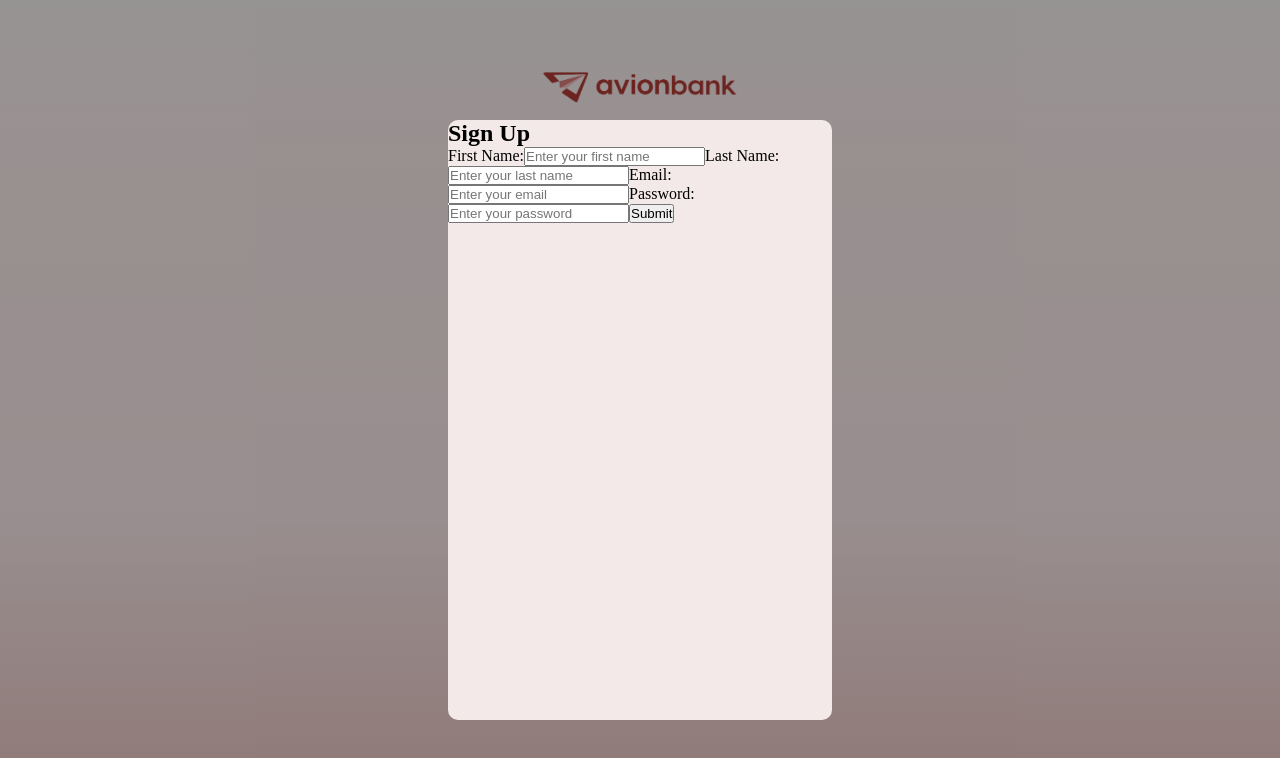
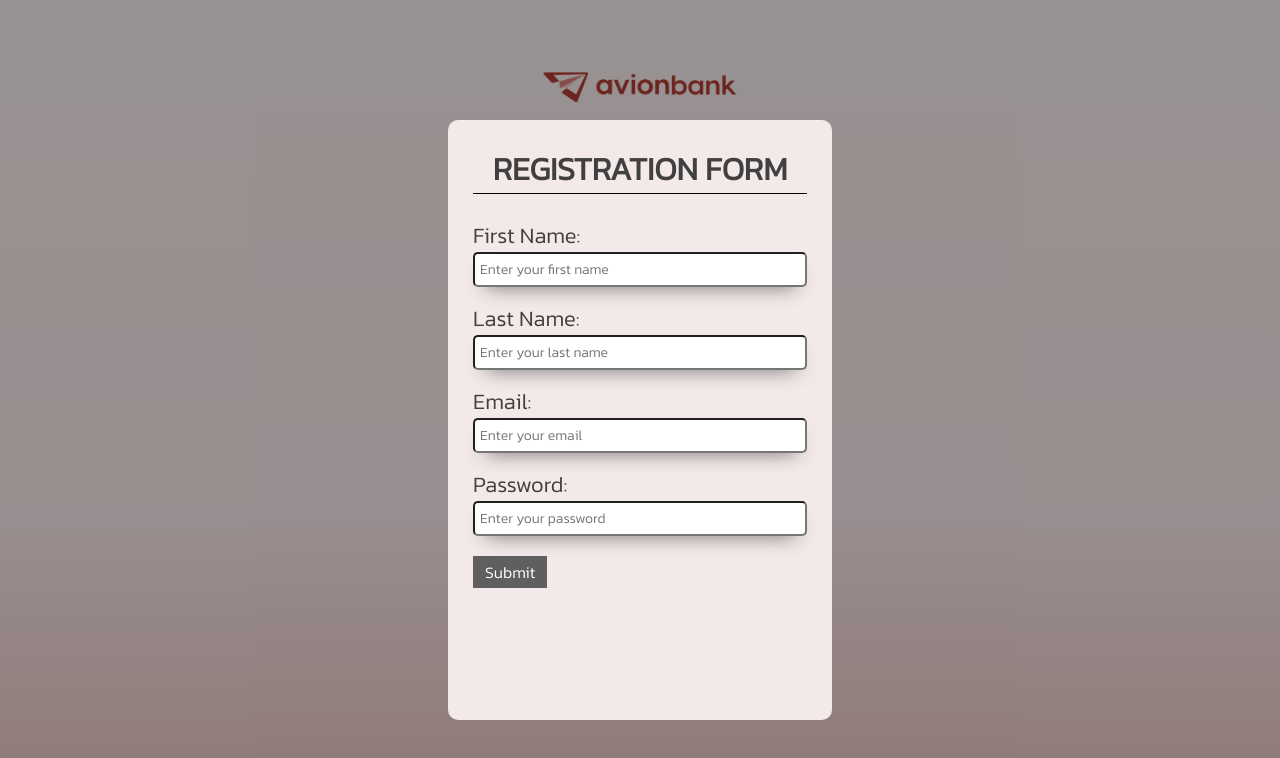
Before and after one commit to aaroncferrer/banking-app, a React (Create React App) app: page / in a window 1280 px wide. Both pictures are taken after a click on the element "Sign up!". Shown: the top 758 px of the page. Built offline with nearby package versions, Linux system fonts and the light colour scheme.

Commit message:
Rendering all users in send money

```diff
--- a/src/components/SendMoney.js
+++ b/src/components/SendMoney.js
@@ -6,22 +6,60 @@ import Modal from 'react-modal';
 
 function SendMoney(){
 
+    const users = JSON.parse(localStorage.getItem('users'));
+    const userNames = users.map(user => user.firstName);
+
     const [modalIsOpen, setModalIsOpen] = useState(false);
+
+    const openModal = () => {
+        setModalIsOpen(true);
+        console.log(userNames);
+    };
+    const closeModal = () => setModalIsOpen(false);
 
     return (
         <>
-        <div className="action-buttons send-money" onClick={() => setModalIsOpen(true)}>
+        <div className="action-buttons send-money" onClick={openModal}>
             <span className="action-symbol">▶</span>
             <FontAwesomeIcon className='action-logo' icon={faDollarSign} />
             <span className='action-name'>Send Money</span>
         </div>
 
-        <Modal isOpen={modalIsOpen} onRequestClose={() => setModalIsOpen(false)}>
-            <div className="modal-content">
-                <input type="text" placeholder="Enter deposit amount" />
-                <button onClick={() => setModalIsOpen(false)}>Close</button>
+        <Modal
+        isOpen={modalIsOpen}
+        onRequestClose={closeModal}
+        style={{
+                overlay: {
+                position: 'fixed',
+                top: 0,
+                left: 0,
+                right: 0,
+                bottom: 0,
+                backgroundColor: 'rgba(0, 0, 0, 0.4)'
+                },
+                content: {
+                position: 'absolute',
+                top: '15%',
+                left: '35%',
+                right: '35%',
+                bottom: '10%',
+                border: 'none',
+                background: '#f3e9e9',
+                overflow: 'auto',
+                WebkitOverflowScrolling: 'touch',
+                borderRadius: '10px',
+                outline: 'none',
+                padding: '0px'
+                }
+            }}
+        >
+            <div>
+                {userNames.map((firstName, index) => (
+                    <p key={index}>{firstName} {index}</p>
+                ))}
             </div>
         </Modal>
+
         </>
     )
 }
--- a/src/components/modal.css
+++ b/src/components/modal.css
@@ -28,13 +28,11 @@
     font-family: 'Kanit', sans-serif;
     padding: 4px 12px;
     border: none;
-    background-color: #413f3f;
+    background-color: #605e5e;
     color: white;
     transition: all 0.3s ease-in-out;
 }
 
 .modal-btns:hover {
-    background-color: transparent;
-    border: 1px solid #413f3f;
-    color: #413f3f;
+    background-color: #413f3f;
 }
--- a/src/pages/Dashboard.js
+++ b/src/pages/Dashboard.js
@@ -14,7 +14,7 @@ function Dashboard(props) {
 
   function handleLogout() {
     const users = JSON.parse(localStorage.getItem('users'))
-    console.log(users)
+    // console.log(users)
     const user = users.find(user => user.email === currentUser.email);
     user.adminBalance = currentUser.adminBalance;
     localStorage.setItem('users', JSON.stringify(users));
--- a/src/pages/LoginRegister.css
+++ b/src/pages/LoginRegister.css
@@ -61,3 +61,61 @@
     color: #ba433c;
     text-decoration: underline;
 }
+
+/* MODAL */
+.reg-container {
+    color: #413f3f;
+    font-family: 'Kanit', sans-serif;
+    display: flex;
+    flex-direction: column;
+    justify-content: center;
+    padding: 25px;
+}
+
+.reg-header {
+    text-align: center;
+    margin-bottom: 25px;
+    font-size: 32px;
+}
+
+.reg-header:after {
+    content: " ";
+    display: block;
+    border-bottom: 1px solid black;
+}
+
+.reg-label {
+    font-size: 22px;
+    align-self: flex-start;
+    display: block;
+}
+
+.reg-input {
+    font-size: 14px;
+    width: 100%;
+    font-family: 'Kanit', sans-serif;
+    align-self: flex-start;
+    display: block;
+    margin-bottom: 15px;
+    border-radius: 5px;
+    padding: 5px;
+    box-shadow: 1px 10px 20px -12px #413f3f;;
+    -webkit-box-shadow: 1px 10px 20px -12px #413f3f;;
+    -moz-box-shadow: 1px 10px 20px -12px #413f3f;;
+}
+
+.reg-btn {
+    font-size: 16px;
+    cursor: pointer;
+    font-family: 'Kanit', sans-serif;
+    padding: 4px 12px;
+    border: none;
+    background-color: #605e5e;
+    color: white;
+    transition: all 0.3s ease-in-out;
+    margin-top: 5px;
+}
+
+.reg-btn:hover {
+    background-color: #413f3f;
+}
--- a/src/pages/LoginRegister.js
+++ b/src/pages/LoginRegister.js
@@ -1,4 +1,4 @@
-import './LoginRegister.css';
+import './loginRegister.css';
 import { useState } from 'react';
 import Modal from 'react-modal';
 import { Navigate } from 'react-router-dom';
@@ -119,27 +119,29 @@ function LoginRegister(props){
                 }
             }}
         >
-            <h2>Sign Up</h2>
-            <form onSubmit={handleSubmit}>
-                <label>
+            <div className="reg-container">
+                <h2 className='reg-header'>REGISTRATION FORM</h2>
+                <form className='reg-form' onSubmit={handleSubmit}>
+                    <label className='reg-label'>
                         First Name:
-                    <input type="text" name='firstName' required placeholder='Enter your first name'/>
+                        <input type="text" name='firstName' className='reg-input' required placeholder='Enter your first name'/>
                     </label>
-                <label>
+                    <label className='reg-label'>
                         Last Name:
-                    <input type="text" name='lastName' required placeholder='Enter your last name'/>
+                        <input type="text" name='lastName' className='reg-input' required placeholder='Enter your last name'/>
                     </label>
-                <label>
+                    <label className='reg-label'>
                         Email:
-                    <input type="email" name='email' required placeholder='Enter your email'/>
+                        <input type="email" name='email' className='reg-input' required placeholder='Enter your email'/>
                     </label>
-                <label>
+                    <label className='reg-label'>
                         Password:
-                    <input type="password" name='password' required placeholder='Enter your password'/>
+                        <input type="password" name='password' className='reg-input' required placeholder='Enter your password'/>
                     </label>
 
-                <button>Submit</button>
+                    <button className='reg-btn'>Submit</button>
                 </form>
+            </div>
         </Modal>
         </>
     )
```
Lines whose indentation alone changed are shown as unchanged.
